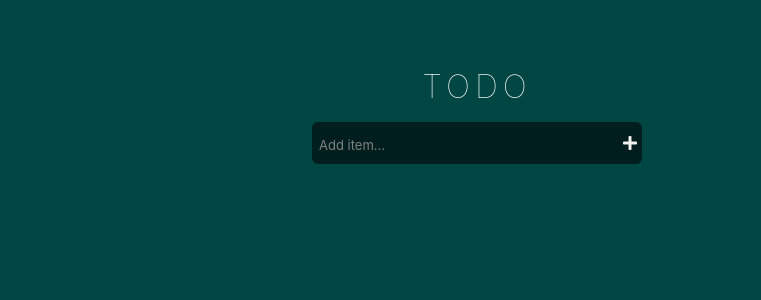
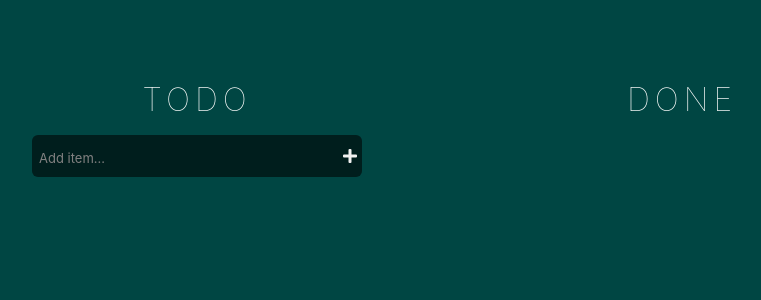
Before and after one commit to ShirazMuhd/React-Todo-App, a React (Create React App) app: page / in a window 1280 px wide. Shown: the top 300 px of the page, without its empty margins (163-924 px from the left). Built offline with nearby package versions, Linux system fonts and the light colour scheme.

Commit message:
localStrage func added

```diff
--- a/public/style.css
+++ b/public/style.css
@@ -2,3 +2,8 @@ body{
     background-color: #004643;
     font-family: sans-serif;
 }
+#root{
+    display: flex;
+    justify-content: center;
+    margin-top: 5rem;
+}
--- a/src/component/App.css
+++ b/src/component/App.css
@@ -6,10 +6,7 @@
 }
 
 .app {
-  position: absolute;
-  top: 10%;
-  left: 50%;
-  transform: translate(-50%, -10%);
+  margin: auto;
   display: flex;
   flex-direction: row;
 }
@@ -100,3 +97,18 @@ h2 {
   font-family: -apple-system, BlinkMacSystemFont, "Segoe UI", Roboto, Oxygen,
     Ubuntu, Cantarell, "Open Sans", "Helvetica Neue", sans-serif;
 }
+.done{
+  margin-left: 5rem;
+  width: 30rem;
+}
+.done-item{
+  margin-top: 0.8em;
+  width: 20em;
+  height: 2em;
+  background-color: #f9bc60;
+  display: flex;
+  justify-content: space-between;
+  align-items: center;
+  border-radius: 6px;
+  padding: 5px;
+}
--- a/src/component/Done.jsx
+++ b/src/component/Done.jsx
@@ -1,22 +1,34 @@
 import React from 'react'
+import './App.css'
 
 
 function Done(props) {
     const toDos = props.data;
     return (
-        <div>
-            {
-                toDos.map((data)=>{
-                    return (
-                        <h1>
-                        {data.text}
-                        </h1>
-
-                    )
-                })
-            }
+        <div className="done">
+            <div className="mainHeading">
+                <h1>DONE</h1>
+            </div>
+            <div className="done">
+                {
+                    toDos.map((obj) => {
+                        return (
+                            <div className="done-item">
+                                <div className="left">
+                                    <p>{obj.text}</p>
+                                </div>
+                            </div>
+                        )
+                    })
+                }
+            </div>
         </div>
     )
 }
 
 export default Done
+/*{
+                    toDos.map((obj)=>{
+                        return <h1>obj.text</h1>
+                    })
+                } */
--- a/src/component/Todo.js
+++ b/src/component/Todo.js
@@ -1,23 +1,36 @@
-import React, { useState,useEffect } from "react";
+import React, { useState, useEffect } from "react";
 import "./App.css";
+import Done from './Done'
 
 function Todo() {
-
   const [toDos, setTodos] = useState([]);
   const [toDo, setTodo] = useState("");
 
+  useEffect(() => {
+    const localData = JSON.parse(localStorage.getItem("toDos"))
+    if(localStorage.length === 0){
+      const emArray = []
+      localStorage.setItem("toDos",JSON.stringify(emArray))
+    }else{
+      setTodos(localData)
+    }
+  },[])
+
   const handleTodo = () => {
-    setTodos([...toDos, { id: Date.now(), text: toDo, status: false }])
-    setTodo('')
+    const allItem = [...toDos, { id: Date.now(), text: toDo, status: false }]
+    setTodos(allItem);
+    localStorage.setItem("toDos",JSON.stringify(allItem))
+    setTodo("");
   };
 
-  const deleteTodo = key => {
-    setTodos(toDos.filter((obj,index)=> index !== key))
-  }
+  const deleteTodo = (key) => {
+    const data = toDos.filter((obj, index) => index !== key)
+    setTodos(data)
+    localStorage.setItem("toDos",JSON.stringify(data))
+  };
 
   return (
     <div className="app">
-
       <div className="todo">
         <div className="mainHeading">
           <h1>TODO</h1>
@@ -32,7 +45,7 @@ function Todo() {
           <i onClick={handleTodo} className="fas fa-plus"></i>
         </div>
         <div className="todos">
-          {toDos.map((dataObject,index) => {
+          {toDos.map((dataObject, index) => {
             return (
               <div className="todo">
                 <div className="left">
@@ -44,6 +57,8 @@ function Todo() {
                         toDos.filter((obj2) => {
                           if (obj2.id === dataObject.id) {
                             obj2.status = e.target.checked;
+                            const data = toDos;
+                            localStorage.setItem("toDos",JSON.stringify(data))
                           }
                           return obj2;
                         })
@@ -57,22 +72,26 @@ function Todo() {
                   <p>{dataObject.text}</p>
                 </div>
                 <div className="right">
-                <i className="fas fa-times" onClick={()=> deleteTodo(index)}></i>
+                  <i
+                    className="fas fa-times"
+                    onClick={() => deleteTodo(index)}
+                  ></i>
                 </div>
               </div>
             );
           })}
         </div>
-        {toDos.map((object) => {
-            if (object.status) {
-              return <h1>{object.text}</h1>;
-            }
-
-            return null;
-          })}
       </div>
 
+      <Done data={
+        toDos.filter((obj)=>{
+          if(obj.status === true){
+            return obj;
+          }
 
+          return null
+        })
+      }/>
     </div>
   );
 }
```
